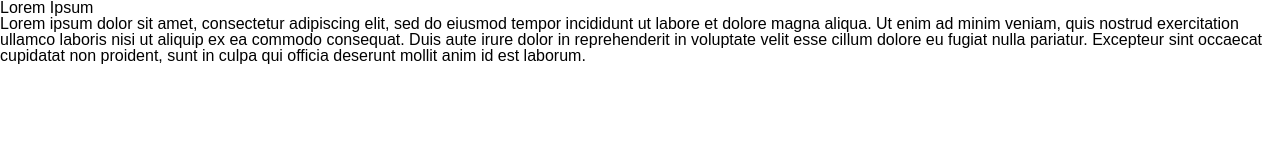
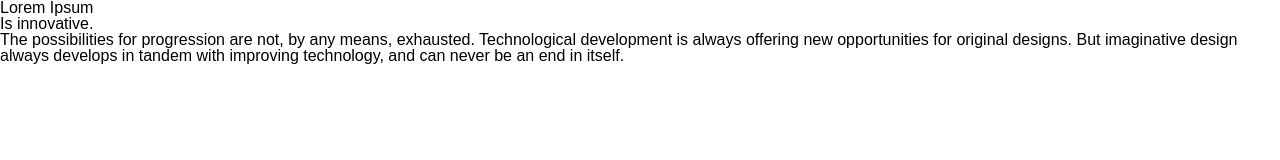
Before and after one commit to AlbertV1810/assignment-1--intro-to-internet-programming--cs-275--spring-2025, a plain HTML site: page site/index.html in a window 1280 px wide. Drawn offline with Linux system fonts and the light colour scheme.

Commit message:
Update index.html

```diff
--- a/site/index.html
+++ b/site/index.html
@@ -13,13 +13,10 @@
       Lorem Ipsum
      </header>
       <H1>
-        Lorem ipsum dolor sit amet, consectetur adipiscing elit,
-      sed do eiusmod tempor incididunt ut labore et dolore magna aliqua.
-      Ut enim ad minim veniam, quis nostrud exercitation ullamco laboris
-      nisi ut aliquip ex ea commodo consequat. Duis aute irure dolor in
-      reprehenderit in voluptate velit esse cillum dolore eu fugiat nulla pariatur.
-      Excepteur sint occaecat cupidatat non proident,
-      sunt in culpa qui officia deserunt mollit anim id est laborum.
+        Is innovative.
       </H1>
+        <p>
+          The possibilities for progression are not, by any means, exhausted. Technological development is always offering new opportunities for original designs. But imaginative design always develops in tandem with improving technology, and can never be an end in itself.
+        </p>
   </body>
 </html>
```
